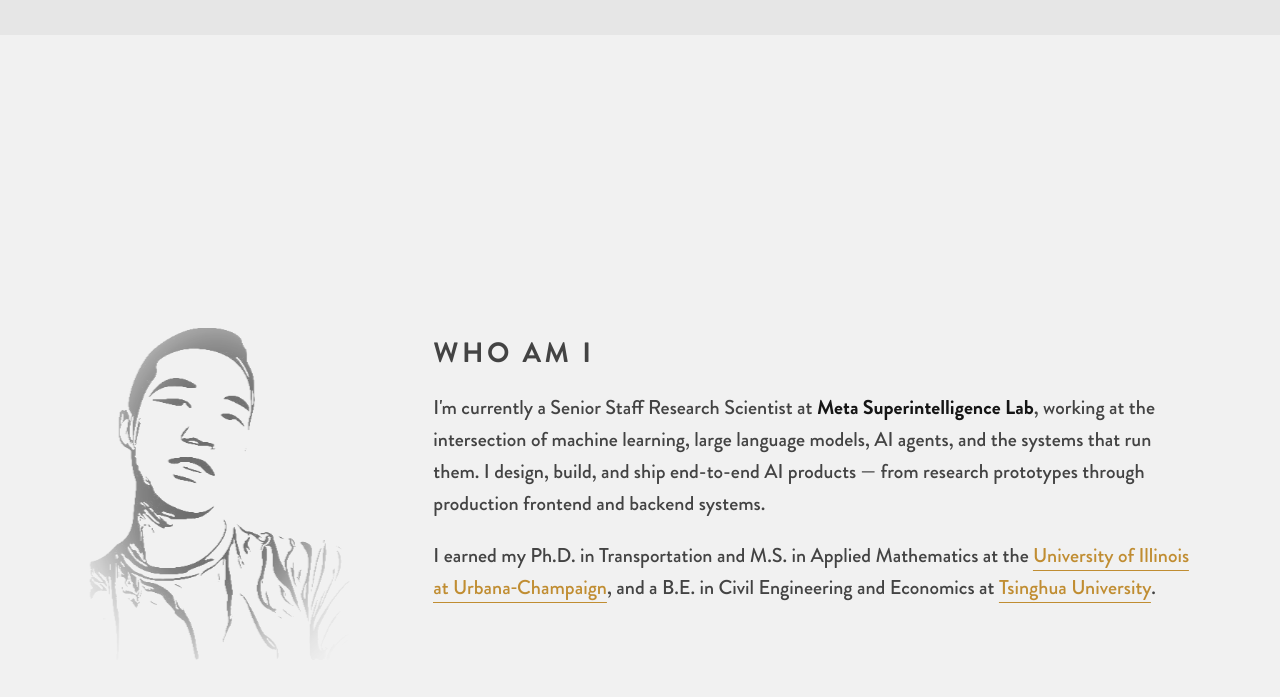
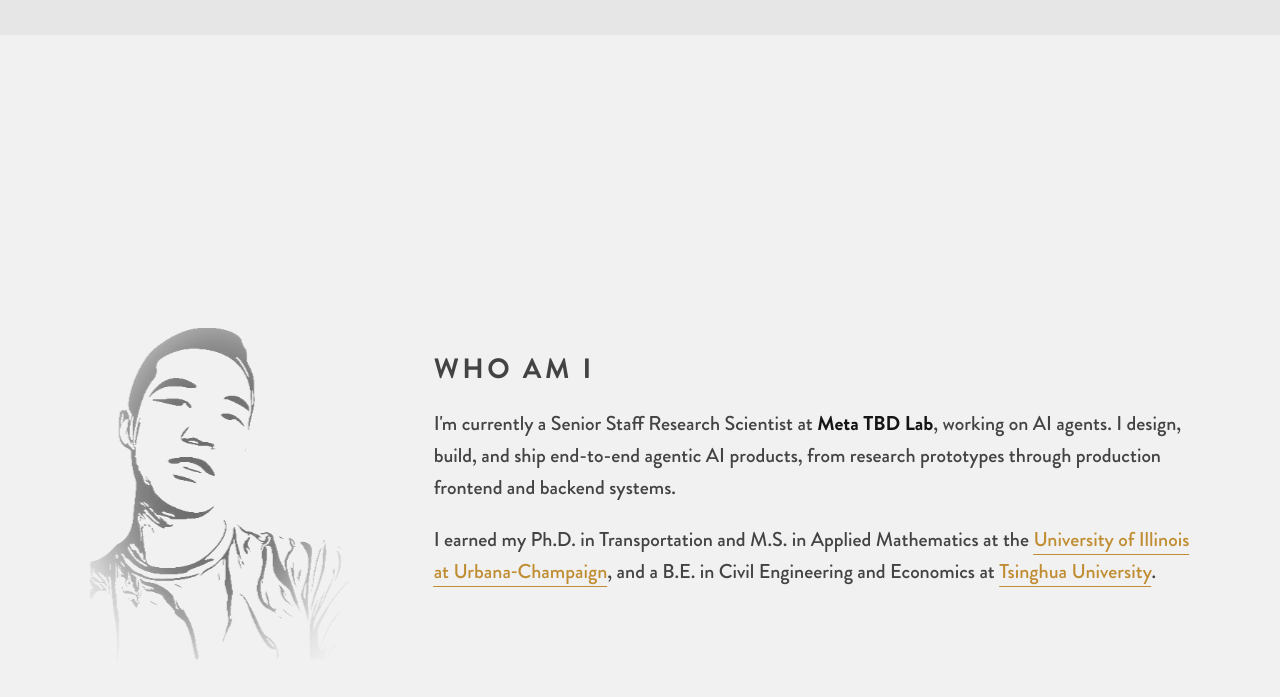
Before and after one commit to zhaodong-wang/zhaodong-wang.github.io, an Astro site: page / in a window 1280 px wide. Shown: the part 765-1462 px from the top of the page. Built offline with nearby package versions, Linux system fonts and the light colour scheme; Astro itself is replaced by a stand-in of ours.

Commit message:
Update bio

```diff
--- a/src/layouts/Layout.astro
+++ b/src/layouts/Layout.astro
@@ -11,7 +11,7 @@
 
 const {
   title,
-  description = 'Zhaodong Wang — Senior Staff Research Scientist at Meta Superintelligence Lab. AI builder working on ML, LLMs, agents, and the systems behind them.',
+  description = 'Zhaodong Wang — Senior Staff Research Scientist at Meta TBD Lab, working on AI agents.',
   ogImage = '/img/home.png',
 } = Astro.props;
 
@@ -25,7 +25,7 @@
   jobTitle: 'Senior Staff Research Scientist',
   worksFor: {
     '@type': 'Organization',
-    name: 'Meta Superintelligence Lab',
+    name: 'Meta TBD Lab',
   },
   url: 'https://www.zhaodongwang.net',
   email: 'mailto:zhaodong.wang.1992@gmail.com',
--- a/src/pages/index.astro
+++ b/src/pages/index.astro
@@ -38,7 +38,7 @@
     <div class="home__inner">
       <div class="home__line" style="--delay: 0ms"><h1 class="home__title">Zhaodong</h1></div>
       <div class="home__line" style="--delay: 100ms"><h1 class="home__title">Wang</h1></div>
-      <div class="home__line" style="--delay: 350ms"><h2 class="home__info">Meta Superintelligence Lab</h2></div>
+      <div class="home__line" style="--delay: 350ms"><h2 class="home__info">Meta TBD Lab</h2></div>
       <div class="home__line" style="--delay: 450ms"><h3 class="home__info home__info--sub">Senior Staff Research Scientist</h3></div>
       <div class="home__line" style="--delay: 600ms">
         <div class="home__words">
@@ -65,11 +65,9 @@
         <h2 class="about__heading">Who am I</h2>
         <p>
           I'm currently a Senior Staff Research Scientist at
-          <strong>Meta Superintelligence Lab</strong>, working at the
-          intersection of machine learning, large language models, AI agents,
-          and the systems that run them. I design, build, and ship end-to-end
-          AI products — from research prototypes through production frontend
-          and backend systems.
+          <strong>Meta TBD Lab</strong>, working on AI agents. I design,
+          build, and ship end-to-end agentic AI products, from research
+          prototypes through production frontend and backend systems.
         </p>
         <p>
           I earned my Ph.D. in Transportation and M.S. in Applied Mathematics
--- a/src/pages/styleguide.astro
+++ b/src/pages/styleguide.astro
@@ -58,7 +58,7 @@
         </div>
         <div class="sg__row">
           <span class="sg__label"><code>h2</code> · 64px / 700</span>
-          <h2 class="sg__sample">Meta Superintelligence Lab</h2>
+          <h2 class="sg__sample">Meta TBD Lab</h2>
         </div>
         <div class="sg__row">
           <span class="sg__label"><code>h3</code> · 28px / 700 / accent</span>
```
Also changed, not shown: CLAUDE.md (+1 -1 lines), index.html (+2 -2 lines).
